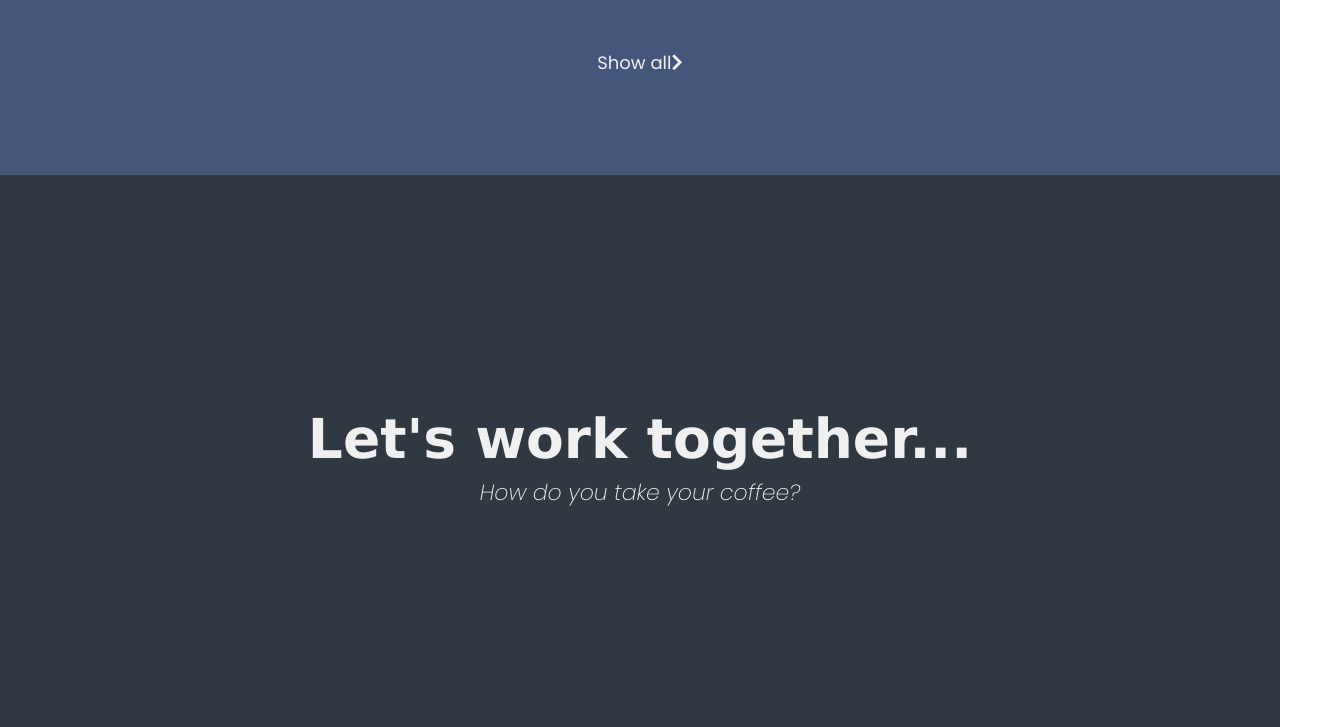
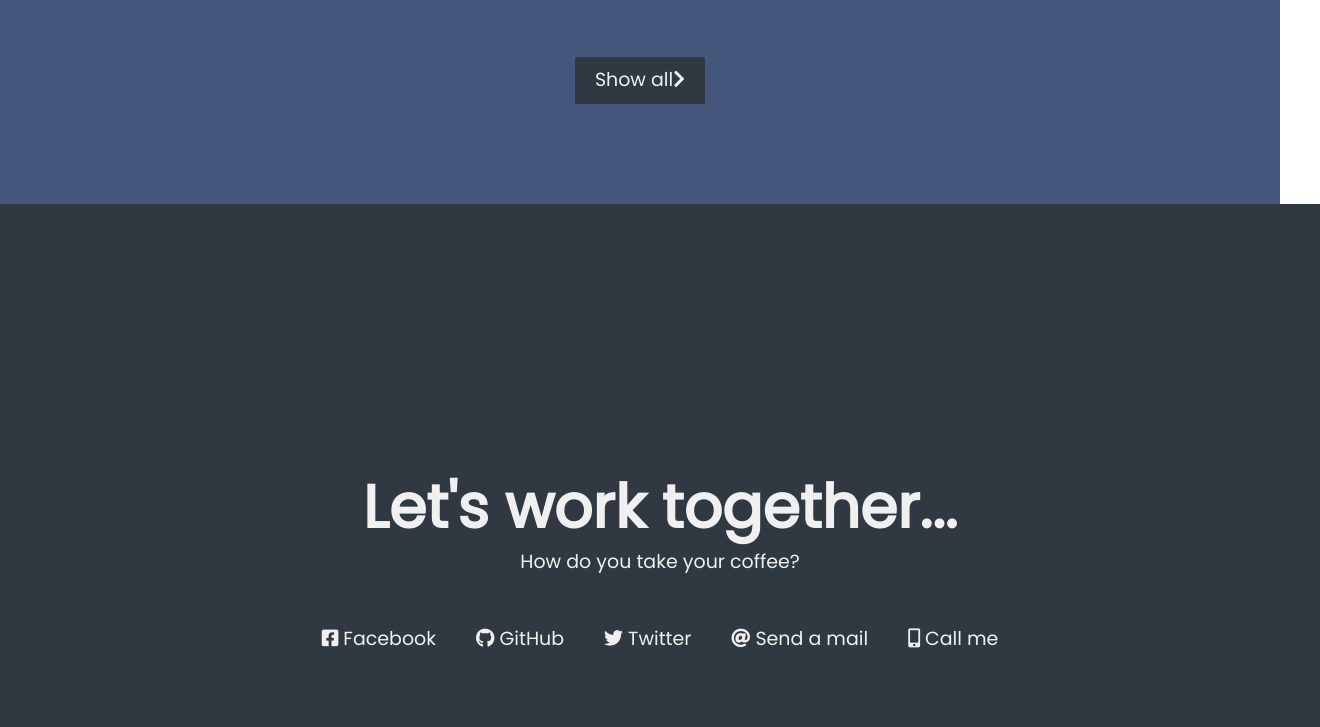
Before and after one commit to olayinka-oladele/20-fcc-personal-portfolio-webpage, a website: page index.html in a window 1280 px wide. Shown: the part 1713-2440 px from the top of the page, 1320 px wide, since content can reach past the window. Drawn offline with Linux system fonts and the light colour scheme.

Commit message:
feat: adding css to the webpage

```diff
--- a/css/index.css
+++ b/css/index.css
@@ -11,8 +11,8 @@
 }
 
 body {
-  font-family: 'Poppins', sans-serif;
-  font-size: 1.8rem;
+  font-family: Poppins, sans-serif;
+  font-size: 1.9rem;
   font-weight: 400;
   line-height: 1.4;
   color: var(--main-white);
@@ -31,7 +31,7 @@ html {
   top: 0;
   left: 0;
   width: 100%;
-  box-shadow: 0 2px 0 rgba(0, 0, 0, 0.4);
+  box-shadow: 0 2px 0 rgb(0 0 0 / 40%);
   z-index: 10;
   background: var(--main-red);
 }
@@ -75,7 +75,7 @@ h1 {
   color: var(--main-red);
   font-style: italic;
   font-weight: 200;
-  font-size: 3rem ;
+  font-size: 3rem;
 }
 
 .project-image {
@@ -86,8 +86,8 @@ h1 {
 }
 
 .projects-section-header {
-  max-width: 640px;
-  margin: 0 auto 6rem auto;
+  max-width: 440px;
+  margin: 0 auto 6rem;
   border-bottom: 0.2rem solid var(--main-white);
 }
 
@@ -116,50 +116,51 @@ h1 {
   transition: color 0.3s ease-out;
 }
 
-.contact-section-header {
-  background-color: var(--main-gray);
-  display: flex;
-  justify-content: center;
-  flex-direction: column;
-  align-items: center;
-  font-size: 42px;
-  padding-bottom: 30px;
-  height: 70vh;
+.btn-show-all {
+  background: var(--main-gray);
+}
+
+.btn-show-all:hover {
+  background: var(--main-red);
+}
+
+.btn-show-all > i {
+  max-height: 10px;
+}
+
+.btn {
+  display: inline-block;
+  padding: 1rem 2rem;
+  border-radius: 2px;
 }
 
 .fas-fa-chevron-right {
   box-sizing: border-box;
 }
 
-.contact-section-header > h2 {
-  display: flex;
-  font-family: Verdana, Geneva, Tahoma, sans-serif;
-  justify-content: center;
-  font-size: 55px;
-  text-align: center;
-  align-items: center;
-}
-
-.contact-section-header > p {
-  text-align: center;
-  font-size: 22px;
-  font-style: italic;
-  margin: 0;
-  padding: 0;
-}
-
 .contact-section {
   background-color: var(--main-gray);
   width: 100%;
   height: 90vh;
+  display: flex;
+  flex-direction: column;
+  justify-content: center;
+  text-align: center;
+  padding: 0 2rem;
+  align-items: center;
+}
+
+.contact-section-header > h2 {
+  font-size: 6rem;
 }
 
 .contact-links {
-  text-align: center;
-  margin: 0;
-  padding-bottom: 80px;
-  padding-top: 20px;
-  justify-content: space-around;
+  justify-content: center;
+  display: flex;
+  width: 100%;
+  max-width: 980px;
+  margin-top: 4rem;
+  flex-wrap: wrap;
 }
 
 footer {
```
